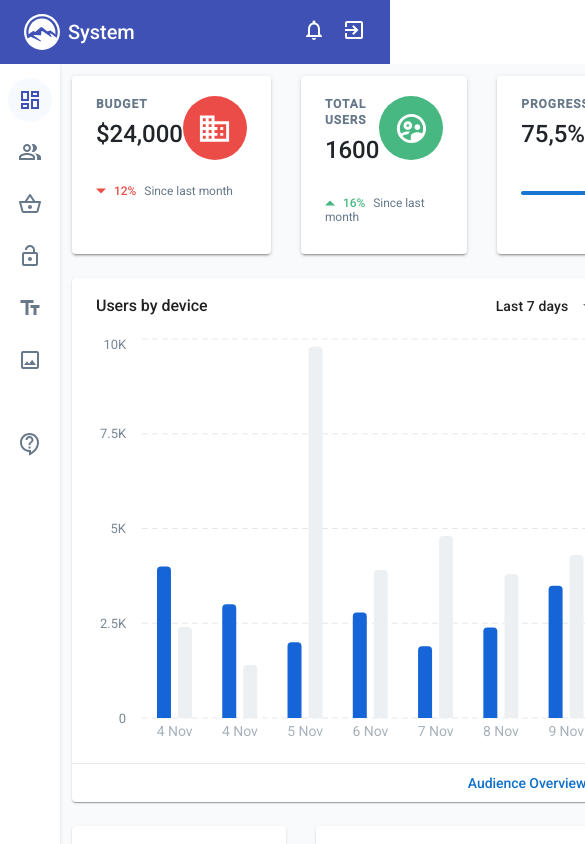
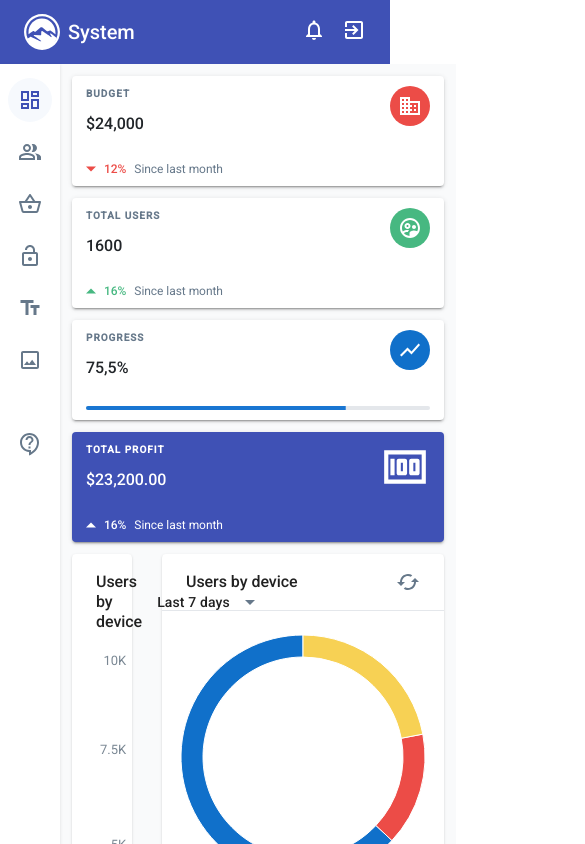
Before and after one commit to AlexKobiliansky/ovr-test, a React (Create React App) app: page / in a window 390 px wide. Shown: the top 844 px of the page, 585 px wide, since content can reach past the window. Built offline with nearby package versions, Linux system fonts and the light colour scheme.

Commit message:
features adaptation

```diff
--- a/src/components/FeatureBlock/FeatureBlock.jsx
+++ b/src/components/FeatureBlock/FeatureBlock.jsx
@@ -7,7 +7,10 @@ const useStyles = makeStyles({
   progress: {
     borderRadius: 4,
     top: 7,
-    backgroundColor: '#E4E7EB'
+    backgroundColor: '#E4E7EB',
+    '@media(max-width: 480px)': {
+      top: 0
+    }
   },
 });
 
--- a/src/components/FeatureBlock/FeatureBlock.sass
+++ b/src/components/FeatureBlock/FeatureBlock.sass
@@ -76,3 +76,34 @@
           +arrow-down(5px, $red)
   &-desc
     color: #66788A
+
+
+@media(max-width: 1365px)
+  .feature
+    padding: 10px 14px
+    &-value
+      font-size: 20px
+    &-icon-wrap
+      width: 50px
+      height: 50px
+      svg
+        font-size: 28px
+    &.accent
+      .feature-icon
+        svg
+          font-size: 50px
+
+
+@media(max-width: 390px)
+  .feature
+    &-title
+      font-size: 10px
+    &-value
+      font-size: 16px
+    &-icon-wrap
+      width: 40px
+      height: 40px
+      svg
+        font-size: 24px
+    &-top
+      margin-bottom: 16px
--- a/src/components/Features/Features.sass
+++ b/src/components/Features/Features.sass
@@ -3,3 +3,16 @@
   grid-gap: 30px
   grid-template-columns: repeat(4, 1fr)
   margin-bottom: 24px
+
+@media(max-width: 1365px)
+  .features-wrap
+    grid-gap: 12px
+    margin-bottom: 12px
+
+@media(max-width: 1200px)
+  .features-wrap
+    grid-template-columns: repeat(2, 1fr)
+
+@media(max-width: 480px)
+  .features-wrap
+    grid-template-columns: repeat(1, 1fr)
```
